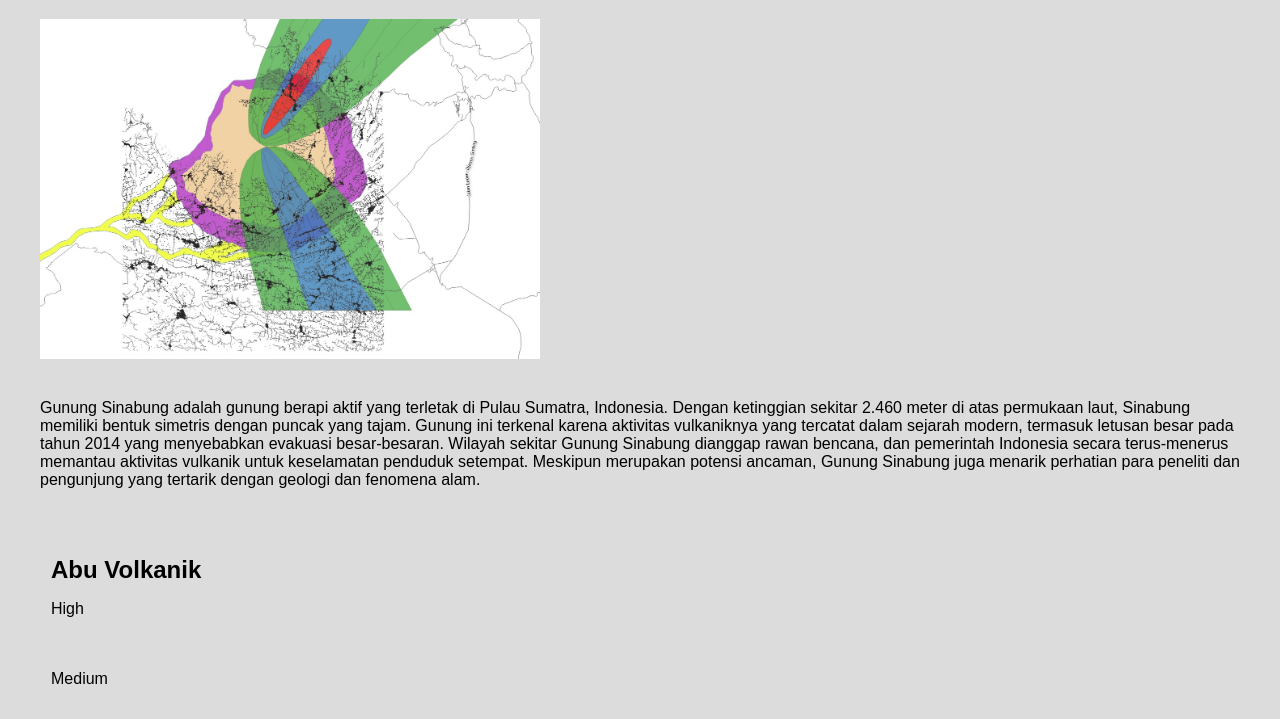
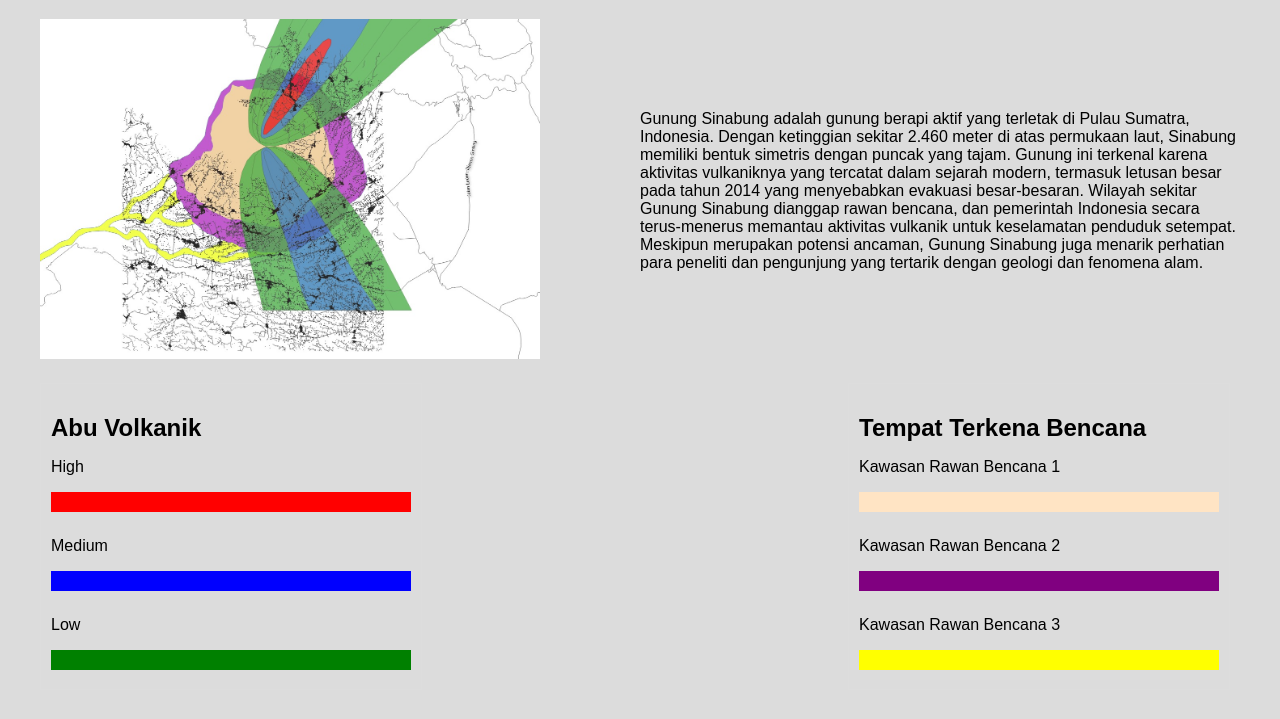
Before and after one commit to Alfarezi1720/ledakangunung, a website: page index.html in a window 1280 px wide. Shown: the part 81-800 px from the top of the page. Drawn offline with Linux system fonts and the light colour scheme.

Commit message:
newcommit

```diff
--- a/index.html
+++ b/index.html
@@ -26,35 +26,31 @@
 
       .map-section {
         display: flex;
-        flex-wrap: wrap; /* Membuat flex items turun ke baris baru pada layar kecil */
         justify-content: space-between;
         align-items: center;
         margin-top: 20px;
       }
 
       .map-image {
-        width: 100%; /* Mengisi lebar parent container */
-        max-width: 500px; /* Maksimum lebar gambar */
+        width: 500px;
       }
 
       .description {
-        max-width: 100%; /* Mengisi lebar parent container */
-        margin-top: 20px; /* Jarak antara gambar dan deskripsi */
+        max-width: 600px;
       }
 
       .info-box {
         margin-top: 20px;
         display: flex;
-        flex-wrap: wrap; /* Membuat flex items turun ke baris baru pada layar kecil */
         justify-content: space-between;
       }
 
       .disaster-box,
       .affected-box {
-        width: 100%; /* Mengisi lebar parent container */
+        width: 30%;
         padding: 10px;
         border: 1px solid #ddd;
-        margin-bottom: 20px; /* Jarak antara box */
+        margin-right: 10px;
       }
 
       .disaster-box h2,
@@ -66,6 +62,7 @@
         height: 20px;
         width: 100%;
         margin-bottom: 5px;
+        display: inline-block;
       }
 
       .color-box p {
@@ -74,17 +71,31 @@
         text-align: center;
       }
 
-      /* Tambahkan aturan media queries untuk layar kecil */
-      @media screen and (max-width: 600px) {
-        .map-section,
-        .info-box {
-          flex-direction: column; /* Mengubah orientasi flex menjadi kolom pada layar kecil */
-        }
+      .high-color {
+        background-color: red;
+      }
 
-        .disaster-box,
-        .affected-box {
-          width: 100%; /* Mengisi lebar parent container */
-        }
+      .medium-color {
+        background-color: blue;
+      }
+
+      .low-color {
+        background-color: green;
+      }
+
+      .danger-color {
+        background-color: crimson;
+      }
+
+      .warning-color {
+        background-color: purple;
+      }
+      .creme-color {
+        background-color: bisque; /* Warna creme */
+      }
+
+      .caution-color {
+        background-color: yellow;
       }
     </style>
   </head>
```
